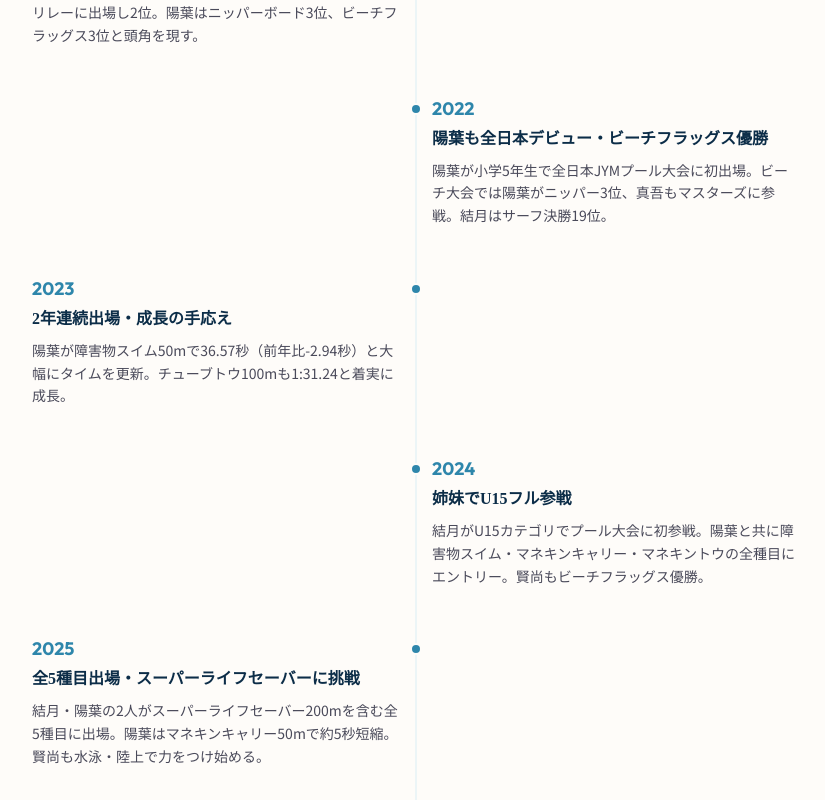
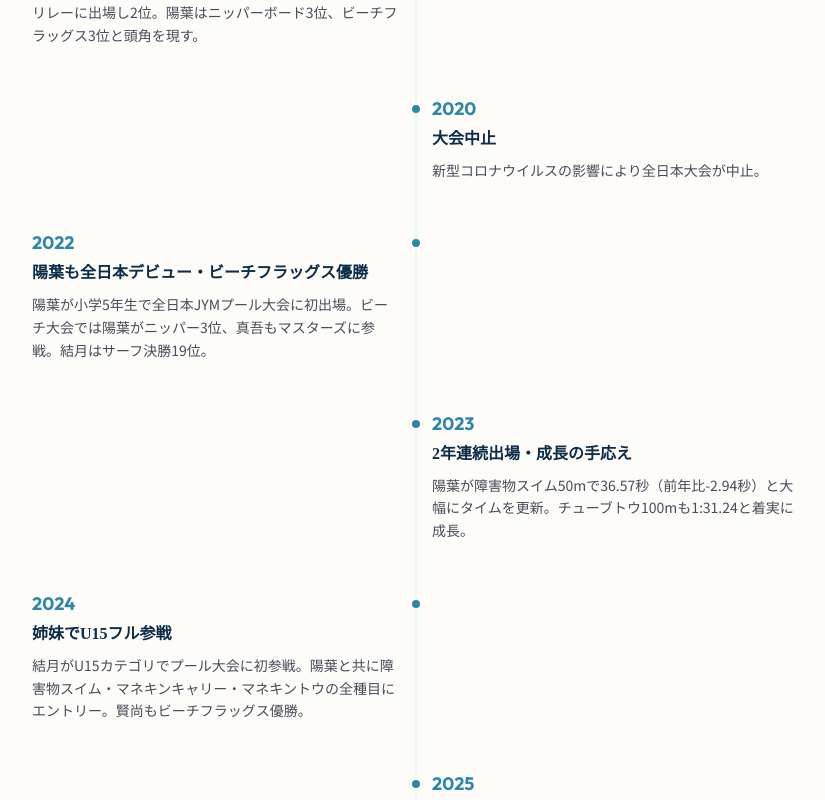
Before and after one commit to nagomi2014/yagami-family, a Next.js app: page /about in a window 1280 px wide. Shown: the part 1220-2020 px from the top of the page, without its empty margins (224-1049 px from the left). Built offline with nearby package versions, Linux system fonts and the light colour scheme.

Commit message:
2020年大会中止を追加

```diff
--- a/src/app/about/page.tsx
+++ b/src/app/about/page.tsx
@@ -47,6 +47,7 @@ const timeline = [
   { year: "2017", title: "結月、初の入賞", desc: "結月（小2）がウェーディングレース U8女子で2位に入賞。ビーチフラッグスにも出場。" },
   { year: "2018", title: "陽葉、初参加", desc: "陽葉（小1）が初めて大会に参加。ウェーディングレースに出場。結月（小3）はランスイムラン・ニッパー・ボードで決勝進出。" },
   { year: "2019", title: "姉妹でタップリンリレー2位", desc: "サーフ大会で結月（小4）と陽葉（小2）がU12タップリンリレーに出場し2位。陽葉はニッパーボード3位、ビーチフラッグス3位と頭角を現す。" },
+  { year: "2020", title: "大会中止", desc: "新型コロナウイルスの影響により全日本大会が中止。" },
   { year: "2022", title: "陽葉も全日本デビュー・ビーチフラッグス優勝", desc: "陽葉が小学5年生で全日本JYMプール大会に初出場。ビーチ大会では陽葉がニッパー3位、真吾もマスターズに参戦。結月はサーフ決勝19位。" },
   { year: "2023", title: "2年連続出場・成長の手応え", desc: "陽葉が障害物スイム50mで36.57秒（前年比-2.94秒）と大幅にタイムを更新。チューブトウ100mも1:31.24と着実に成長。" },
   { year: "2024", title: "姉妹でU15フル参戦", desc: "結月がU15カテゴリでプール大会に初参戦。陽葉と共に障害物スイム・マネキンキャリー・マネキントウの全種目にエントリー。賢尚もビーチフラッグス優勝。" },
```
